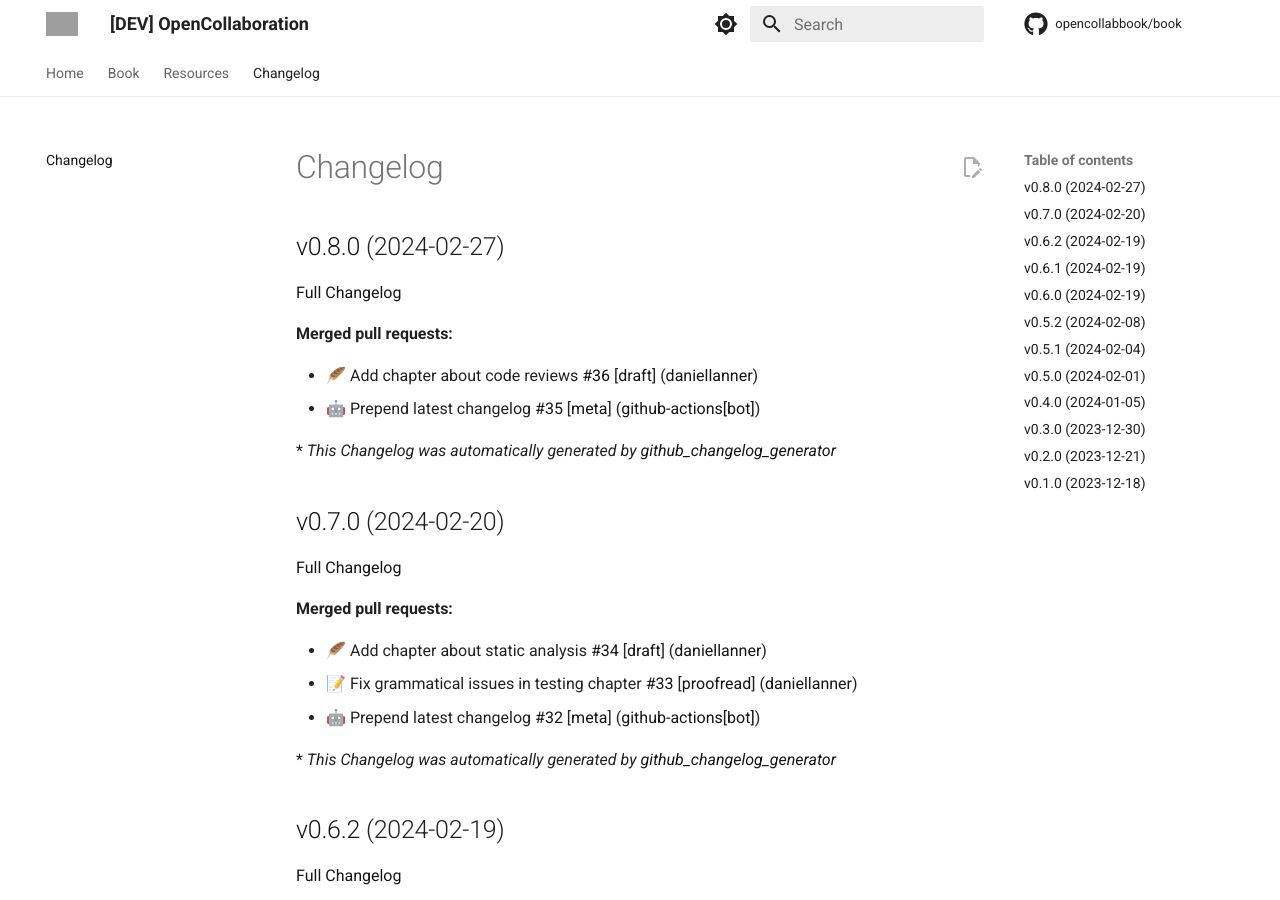
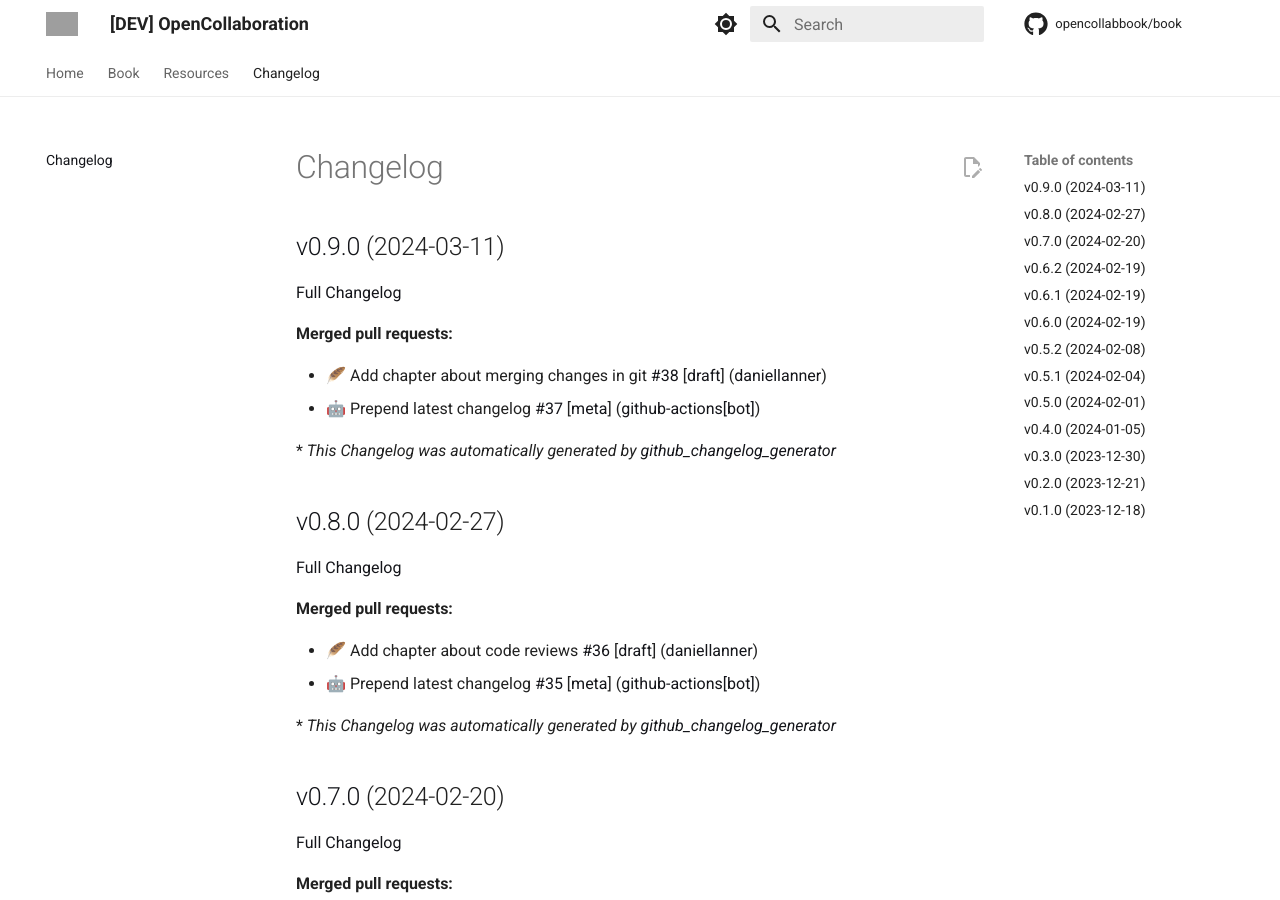
Before and after one commit to engineering-collaboration/book, an MkDocs documentation site: the page built from docs/changelog.md, in a window 1280 px wide and 900 px high. Built offline with MkDocs 1.6.1 and Material for MkDocs 9.7.7, drawn with Linux system fonts in a browser that asks for light colours; comment, search, counter and statistics services are not loaded; grey boxes are pictures that could not be loaded.

Commit message:
[create-pull-request] automated change (#39)
Co-authored-by: daniellanner <1517594+daniellanner@users.noreply.github.com>

```diff
--- a/docs/changelog.md
+++ b/docs/changelog.md
@@ -1,4 +1,17 @@
 # Changelog
+
+## [v0.9.0](https://github.com/opencollabbook/book/tree/v0.9.0) (2024-03-11)
+
+[Full Changelog](https://github.com/opencollabbook/book/compare/v0.8.0...v0.9.0)
+
+**Merged pull requests:**
+
+- 🪶 Add chapter about merging changes in git [\#38](https://github.com/opencollabbook/book/pull/38) [[draft](https://github.com/opencollabbook/book/labels/draft)] ([daniellanner](https://github.com/daniellanner))
+- 🤖 Prepend latest changelog [\#37](https://github.com/opencollabbook/book/pull/37) [[meta](https://github.com/opencollabbook/book/labels/meta)] ([github-actions[bot]](https://github.com/apps/github-actions))
+
+
+
+\* *This Changelog was automatically generated by [github_changelog_generator](https://github.com/github-changelog-generator/github-changelog-generator)*
 
 ## [v0.8.0](https://github.com/opencollabbook/book/tree/v0.8.0) (2024-02-27)
 
```
